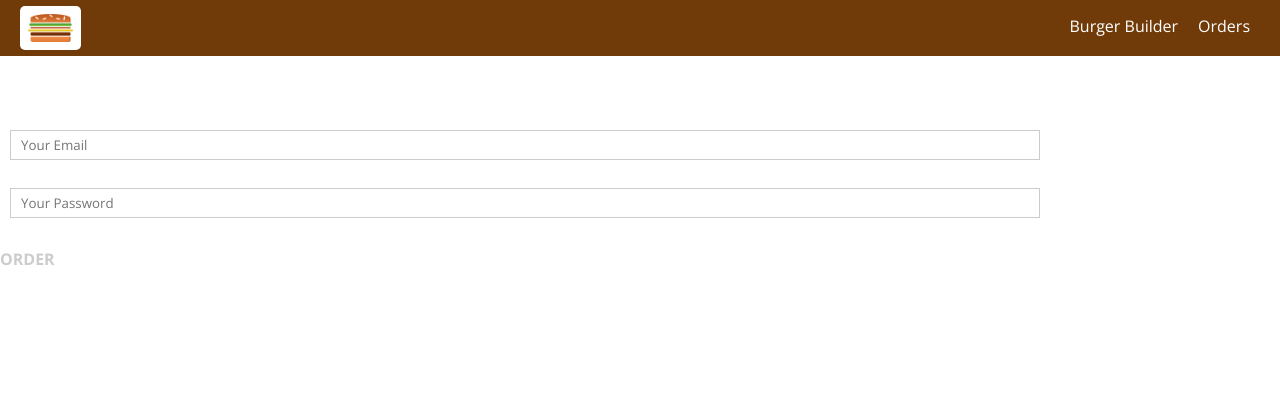
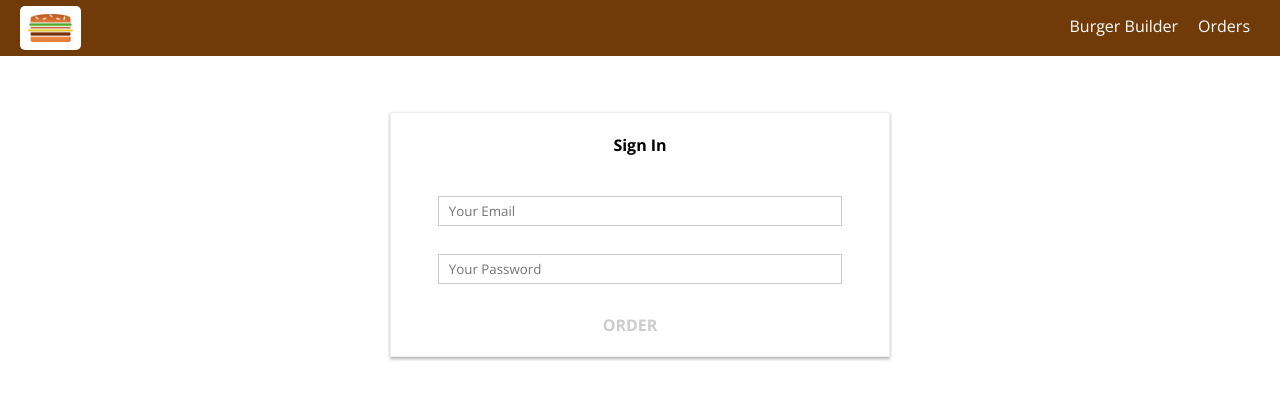
Before and after one commit to Nutod/react-burger-builder, a React app: page /auth in a window 1280 px wide. Shown: the top 400 px of the page. Built offline with nearby package versions, Linux system fonts and the light colour scheme.

Commit message:
Adjusted styling for the Auth Component

```diff
--- a/src/containers/auth/Auth.js
+++ b/src/containers/auth/Auth.js
@@ -1,6 +1,20 @@
-import React, { Component } from 'react'
-import Input from '../../components/UI/Input/Input';
-import { ButtonSuccess } from '../../components/Burger/OrderSummary/OrderSummary';
+import React, { Component } from "react";
+import styled from "styled-components";
+import Input from "../../components/UI/Input/Input";
+import { ButtonSuccess } from "../../components/Burger/OrderSummary/OrderSummary";
+
+const AuthWrapper = styled.div`
+	margin: 20px auto;
+	width: 80%;
+	text-align: center;
+	box-shadow: 0 2px 3px rgba(0, 0, 0, 0.3);
+	border: 1px solid #eee;
+	box-sizing: border-box;
+
+	@media (min-width: 600px) {
+		width: 500px;
+	}
+`;
 
 class Auth extends Component {
 	state = {
@@ -30,13 +44,13 @@ class Auth extends Component {
 				},
 				valid: false,
 				touched: false
-      },
 			}
 		}
+	};
 
 	orderHandler = () => {
 		// Do something Here
-  }
+	};
 
 	render() {
 		const formElementsArray = [];
@@ -48,6 +62,8 @@ class Auth extends Component {
 		}
 
 		return (
+			<AuthWrapper>
+				<h4>Sign In</h4>
 				<form onSubmit={this.orderHandler}>
 					{formElementsArray.map(formElement => (
 						<Input
@@ -60,9 +76,12 @@ class Auth extends Component {
 							changed={event => this.inputChangedHandler(event, formElement.id)}
 						/>
 					))}
-        <ButtonSuccess disabled={!this.state.formIsValid}>ORDER</ButtonSuccess>
+					<ButtonSuccess disabled={!this.state.formIsValid}>
+						ORDER
+					</ButtonSuccess>
 				</form>
-    )
+			</AuthWrapper>
+		);
 	}
 }
 
```
Lines whose indentation alone changed are shown as unchanged.
